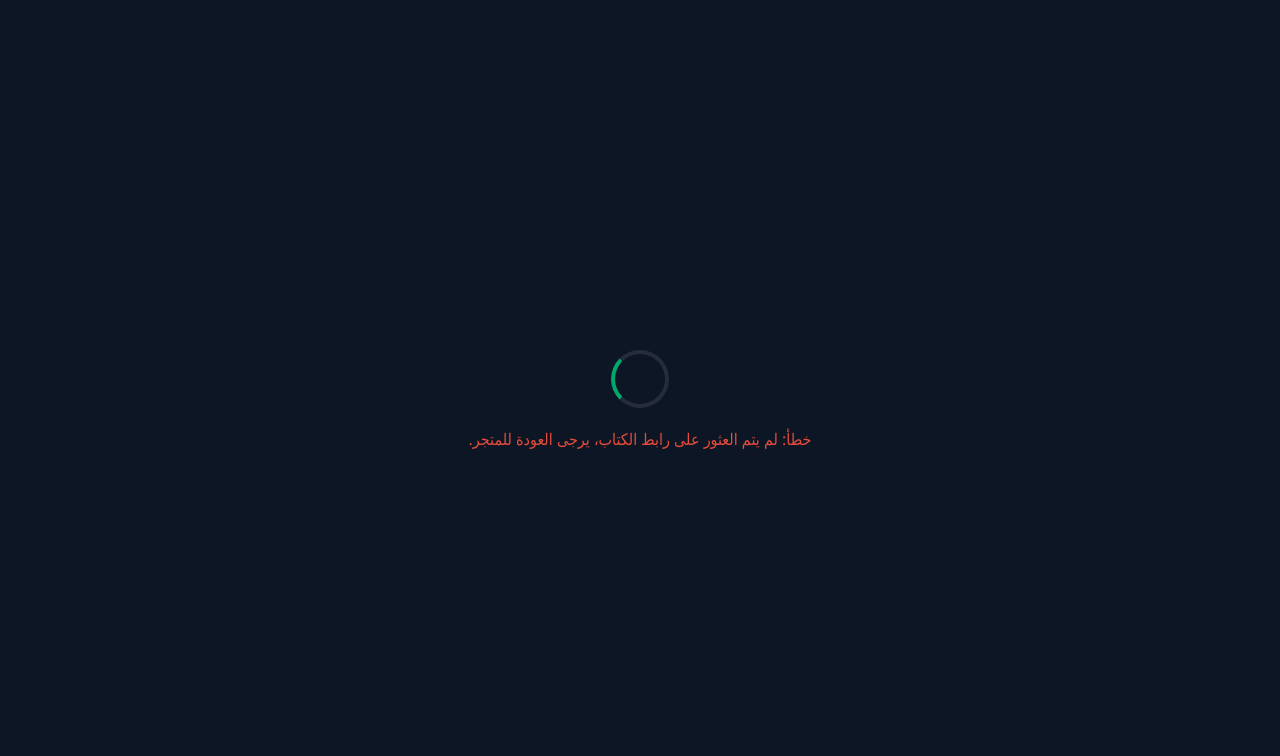
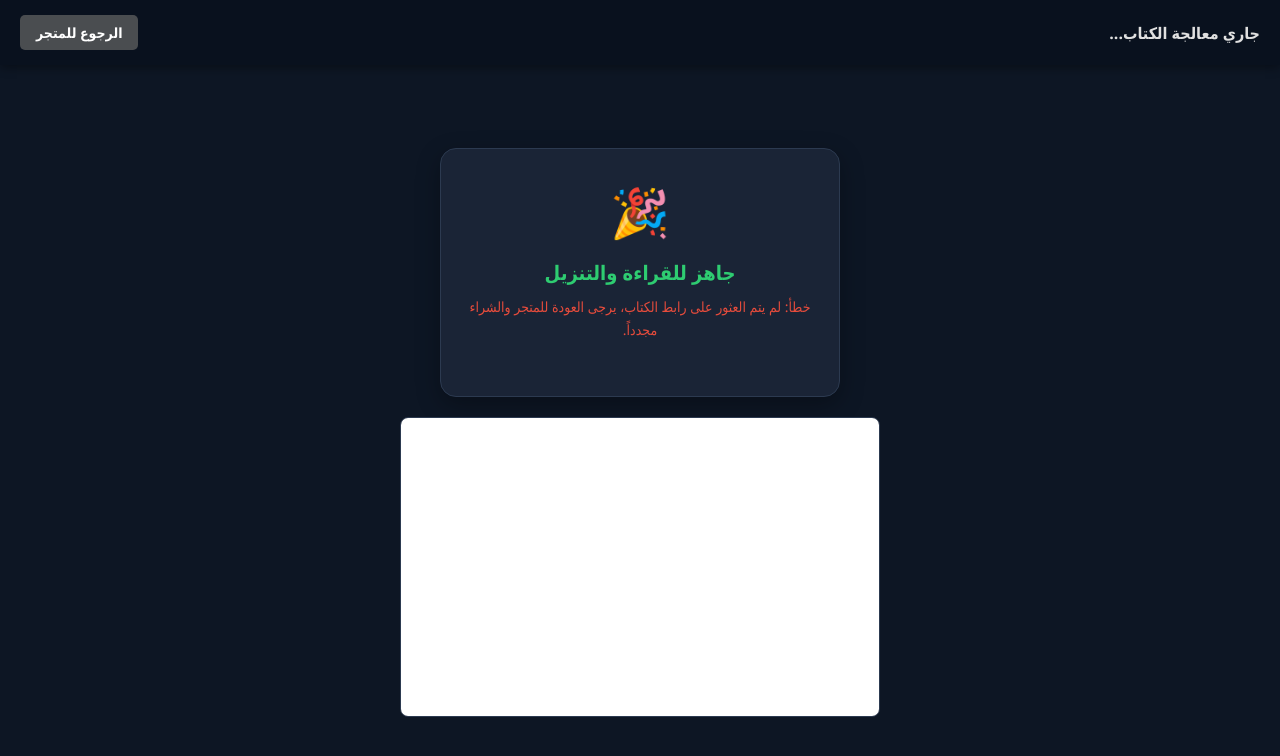
Before and after one commit to abokareem99/Pi-Digital-Library., a website: page viewer.html in a window 1280 px wide. Drawn offline with Linux system fonts and the light colour scheme.

Commit message:
Enhance viewer layout and add download options
Updated the title and improved the layout and functionality of the viewer. Enhanced styles and added download options for the book.

```diff
--- a/viewer.html
+++ b/viewer.html
@@ -3,37 +3,44 @@
 <head>
     <meta charset="UTF-8">
     <meta name="viewport" content="width=device-width, initial-scale=1.0">
-    <title>المكتبة الرقمية - قراءة الكتاب</title>
+    <title>المكتبة الرقمية - قراءة وتنزيل الكتاب</title>
     <style>
         :root {
             --primary-color: #00a86b;
-            --dark-bg: #1a2436;
+            --dark-bg: #0d1624;
+            --card-bg: #1a2436;
         }
-        body, html {
+
+        * {
+            box-sizing: border-box;
             margin: 0;
             padding: 0;
+        }
+
+        body, html {
             background-color: var(--dark-bg);
             color: #fff;
-            height: 100%;
-            overflow: hidden;
             font-family: 'Segoe UI', Tahoma, Geneva, Verdana, sans-serif;
+            min-height: 100vh;
             display: flex;
             flex-direction: column;
         }
+
         .toolbar {
-            background-color: #0d1624;
-            padding: 12px 20px;
+            background-color: #09111e;
+            padding: 15px 20px;
             display: flex;
             justify-content: space-between;
             align-items: center;
             box-shadow: 0 2px 10px rgba(0,0,0,0.4);
-            z-index: 1000;
         }
+
         .book-title {
             font-size: 16px;
             font-weight: bold;
             color: #e0e0e0;
         }
+
         .btn-back {
             background-color: #4a4d50;
             color: white;
@@ -44,82 +51,148 @@
             text-decoration: none;
             font-size: 14px;
             font-weight: bold;
-            transition: background-color 0.2s;
         }
-        .btn-back:hover {
-            background-color: #5a5d60;
+
+        .action-container {
+            flex: 1;
+            display: flex;
+            flex-direction: column;
+            align-items: center;
+            justify-content: center;
+            padding: 20px;
+            text-align: center;
         }
-        #secure-viewer-frame {
-            flex: 1;
+
+        .download-card {
+            background-color: var(--card-bg);
+            border: 1px solid #2c3a50;
+            padding: 30px 20px;
+            border-radius: 16px;
+            width: 100%;
+            max-width: 400px;
+            box-shadow: 0 8px 24px rgba(0,0,0,0.3);
+        }
+
+        .success-icon {
+            font-size: 48px;
+            margin-bottom: 15px;
+        }
+
+        .card-title {
+            font-size: 20px;
+            font-weight: bold;
+            margin-bottom: 10px;
+            color: #2ecc71;
+        }
+
+        .card-text {
+            font-size: 14px;
+            color: #a0aec0;
+            margin-bottom: 25px;
+            line-height: 1.6;
+        }
+
+        .btn-action {
+            display: block;
+            width: 100%;
+            padding: 14px;
+            font-size: 16px;
+            font-weight: bold;
+            border-radius: 10px;
+            cursor: pointer;
+            text-decoration: none;
+            margin-bottom: 12px;
+            transition: all 0.2s;
+            border: none;
+        }
+
+        .btn-download {
+            background-color: #00a86b;
+            color: white;
+        }
+
+        .btn-download:hover {
+            background-color: #008f5d;
+        }
+
+        .btn-view-external {
+            background-color: #1a5f7a;
+            color: white;
+        }
+
+        .btn-view-external:hover {
+            background-color: #12455a;
+        }
+
+        /* حاوية المعاينة المدمجة كخيار احتياطي سفلي */
+        .preview-wrapper {
+            width: 100%;
+            max-width: 480px;
+            height: 300px;
+            margin-top: 20px;
+            border-radius: 8px;
+            overflow: hidden;
+            border: 1px solid #2c3a50;
+        }
+
+        iframe {
             width: 100%;
             height: 100%;
             border: none;
             background: #fff;
         }
-        #loading-overlay {
-            position: fixed;
-            top: 0;
-            left: 0;
-            width: 100%;
-            height: 100%;
-            background-color: #0d1624;
-            display: flex;
-            flex-direction: column;
-            justify-content: center;
-            align-items: center;
-            z-index: 2000;
-        }
-        .spinner {
-            border: 4px solid rgba(255,255,255,0.1);
-            width: 50px;
-            height: 50px;
-            border-radius: 50%;
-            border-left-color: var(--primary-color);
-            animation: spin 1s linear infinite;
-            margin-bottom: 20px;
-        }
-        @keyframes spin {
-            0% { transform: rotate(0deg); }
-            100% { transform: rotate(360deg); }
-        }
     </style>
 </head>
 <body>
 
-    <div id="loading-overlay">
-        <div class="spinner"></div>
-        <div id="progress-text">جاري إعداد وعرض صفحات الكتاب المشتري...</div>
-    </div>
-
     <div class="toolbar">
-        <div class="book-title" id="book-title-display">جاري التحميل...</div>
+        <div class="book-title" id="book-title-display">جاري معالجة الكتاب...</div>
         <a href="/index.html" class="btn-back">الرجوع للمتجر</a>
     </div>
 
-    <iframe id="secure-viewer-frame" src="about:blank"></iframe>
+    <div class="action-container">
+        <div class="download-card">
+            <div class="success-icon">🎉</div>
+            <h2 class="card-title">جاهز للقراءة والتنزيل</h2>
+            <p class="card-text" id="info-text">تم التحقق من عملية الدفع بنجاح. يمكنك الآن تحميل الكتاب مباشرة على جهازك أو عرضه.</p>
+
+            <a href="#" id="direct-download-btn" class="btn-action btn-download">📥 تحميل الكتاب (PDF) مباشر</a>
+            <a href="#" id="external-view-btn" target="_blank" class="btn-action btn-view-external">🌐 فتح المعاينة في نافذة خارجية</a>
+        </div>
+
+        <div class="preview-wrapper">
+            <iframe id="backup-viewer" src="about:blank"></iframe>
+        </div>
+    </div>
 
     <script>
-        // التقاط البارامترات المرسلة من صفحة الدفع والتحقق منها
+        // 1. التقاط مسارات الروابط الممررة من صفحة index.html
         const urlParams = new URLSearchParams(window.location.search);
         const pdfUrl = urlParams.get('file');
         const bookName = urlParams.get('title') || 'كتاب رقمي';
 
         if(!pdfUrl) {
-            document.getElementById('progress-text').innerText = "خطأ: لم يتم العثور على رابط الكتاب، يرجى العودة للمتجر.";
-            document.getElementById('progress-text').style.color = "#e74c3c";
+            document.getElementById('info-text').innerText = "خطأ: لم يتم العثور على رابط الكتاب، يرجى العودة للمتجر والشراء مجدداً.";
+            document.getElementById('info-text').style.color = "#e74c3c";
+            document.getElementById('direct-download-btn').style.display = 'none';
+            document.getElementById('external-view-btn').style.display = 'none';
         } else {
+            // تحديث اسم الكتاب في شريط العناوين
             document.getElementById('book-title-display').innerText = bookName;
 
-            // استخدام محرك معالجة الوثائق السحابي لتفادي قيود CORS وسحب الملف بسلاسة من Archive
-            const safeGoogleViewerUrl = `https://docs.google.com/gview?url=${encodeURIComponent(pdfUrl)}&embedded=true`;
+            // 2. تفعيل رابط التحميل المباشر من سيرفر الأرشيف
+            const downloadBtn = document.getElementById('direct-download-btn');
+            downloadBtn.href = pdfUrl;
+            // إجبار المتصفح على محاولة تنزيل الملف بدلاً من فتحه
+            downloadBtn.setAttribute('download', `${bookName}.pdf`);
 
-            const iframe = document.getElementById('secure-viewer-frame');
-            iframe.src = safeGoogleViewerUrl;
+            // 3. تفعيل رابط المعاينة الخارجية النظيف
+            const externalBtn = document.getElementById('external-view-btn');
+            externalBtn.href = pdfUrl;
 
-            // إخفاء واجهة الانتظار بمجرد اكتمال تجميع البيانات داخل المستعرض
-            iframe.onload = function() {
-                document.getElementById('loading-overlay').style.display = 'none';
-            };
+            // 4. تشغيل المعاينة المدمجة بالأسفل عبر ممر جوجل المعدل لعلها تستجيب
+            const safeGoogleUrl = `https://docs.google.com/gview?url=${encodeURIComponent(pdfUrl)}&embedded=true`;
+            document.getElementById('backup-viewer').src = safeGoogleUrl;
         }
     </script>
 </body>
```
